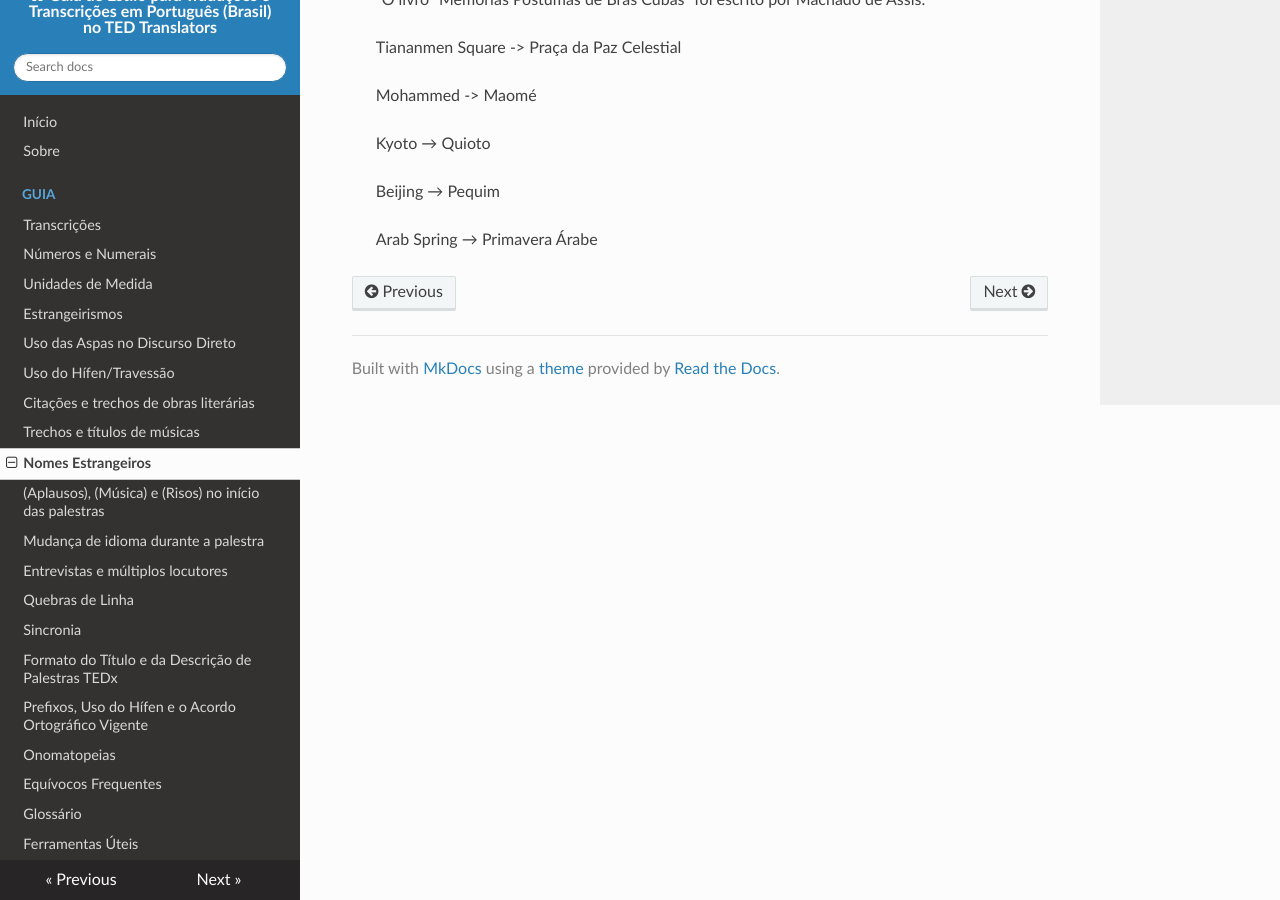
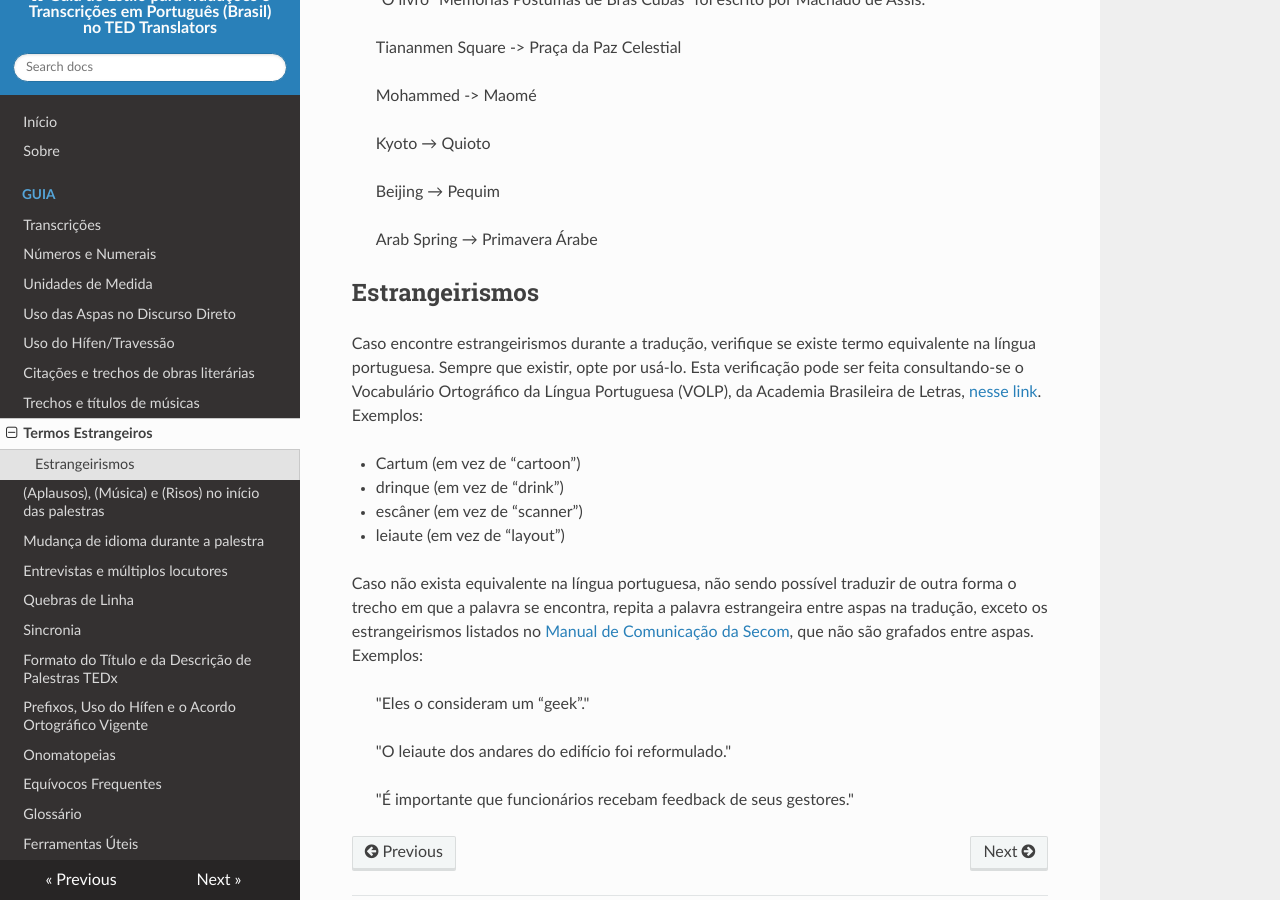
Before and after one commit to tupaschoal/TED-Translators_PT-BR_Styleguide, an MkDocs documentation site: the page built from docs/nomes.md, in a window 1280 px wide and 900 px high, scrolled down 988 px. Built offline with MkDocs 1.6.1, drawn with Linux system fonts in a browser that asks for light colours; nearby versions of some CDN libraries; old or Windows-style settings are respelled for this version of MkDocs; some of the changed text lies outside the part shown.

Commit message:
Issue #2 - Merge estrangeirismos and nomes
As suggested on #2, merge sections that are similar and refer to foreign
words.

```diff
--- a/docs/nomes.md
+++ b/docs/nomes.md
@@ -1,4 +1,4 @@
-# Nomes Estrangeiros
+# Termos Estrangeiros
 
 Ao traduzir uma palestra, pode-se deparar com:
 
@@ -43,3 +43,23 @@ Exemplos:
 > Beijing → Pequim
 
 > Arab Spring → Primavera Árabe
+
+## Estrangeirismos
+
+Caso encontre estrangeirismos durante a tradução, verifique se existe termo equivalente na língua portuguesa. Sempre que existir, opte por usá-lo. Esta verificação pode ser feita consultando-se o Vocabulário Ortográfico da Língua Portuguesa (VOLP), da Academia Brasileira de Letras, [nesse link](http://www.academia.org.br/abl/cgi/cgilua.exe/sys/start.htm?sid=23). Exemplos:
+
+- Cartum (em vez de “cartoon”)
+
+- drinque (em vez de “drink”)
+
+- escâner (em vez de “scanner”)
+
+- leiaute (em vez de “layout”)
+
+Caso não exista equivalente na língua portuguesa, não sendo possível traduzir de outra forma o trecho em que a palavra se encontra, repita a palavra estrangeira entre aspas na tradução, exceto os estrangeirismos listados no [Manual de Comunicação da Secom](http://www12.senado.gov.br/manualdecomunicacao/redacao-e-estilo/estilo/estrangeirismos-grafados-sem-italico), que não são grafados entre aspas. Exemplos:
+
+> "Eles o consideram um “geek”."
+
+> "O leiaute dos andares do edifício foi reformulado."
+
+> "É importante que funcionários recebam feedback de seus gestores."
--- a/mkdocs.yml
+++ b/mkdocs.yml
@@ -6,12 +6,11 @@ pages:
         - 'Transcrições': 'transcricoes.md'
         - 'Números e Numerais': 'numeros_numerais.md'
         - 'Unidades de Medida': 'unidades_medida.md'
-        - 'Estrangeirismos': 'estrangeirismos.md'
         - 'Uso das Aspas no Discurso Direto': 'aspas_direto.md'
         - 'Uso do Hífen/Travessão': 'hifen_travessao.md'
         - 'Citações e trechos de obras literárias': 'citacoes.md'
         - 'Trechos e títulos de músicas': 'musica.md'
-        - 'Nomes Estrangeiros': 'nomes.md'
+        - 'Termos Estrangeiros': 'nomes.md'
         - '(Aplausos), (Música) e (Risos) no início das palestras': 'sons.md'
         - 'Mudança de idioma durante a palestra': 'mudanca_idioma.md'
         - 'Entrevistas e múltiplos locutores': 'entrevistas.md'
```
Also changed, not shown: docs/estrangeirismos.md (deleted, +0 -19 lines).
